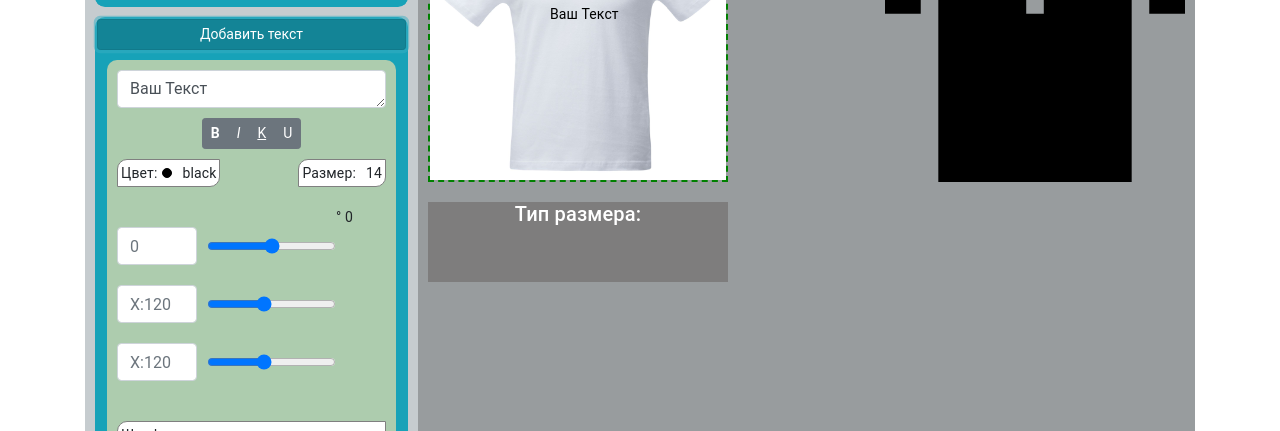
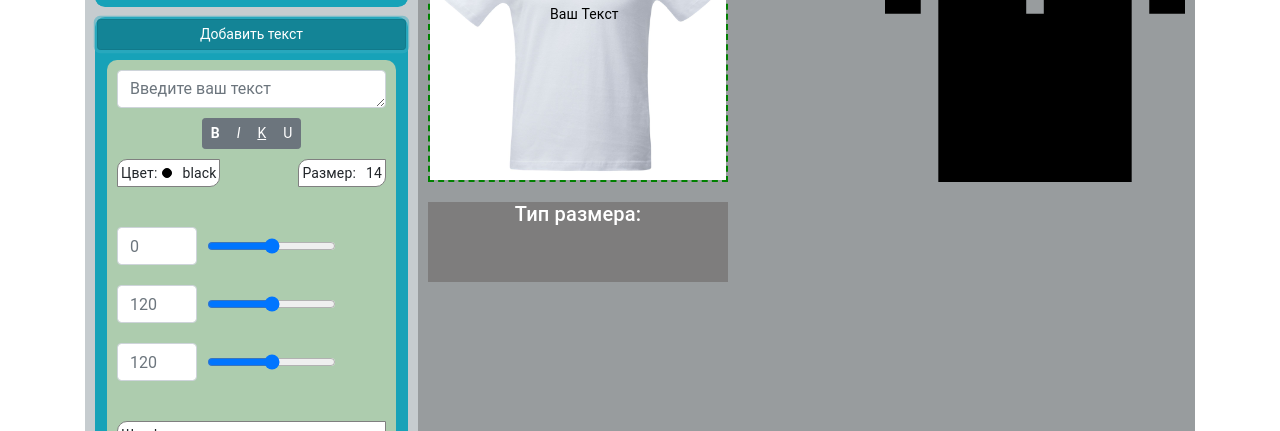
Before and after one commit to PIPSKVIK/my-print, a Vue app: page /layout-constructor in a window 1280 px wide. Both pictures are taken after a click on the button "Добавить текст". Shown: the part 273-704 px from the top of the page. Built offline with nearby package versions, Linux system fonts and the light colour scheme; a web font is replaced by a local one.

Commit message:
Долбавил данные с state по позиционированию текста. Появился странный баг, когда range работает не так как должен.

```diff
--- a/src/components/baseUi/BaseTextarea.vue
+++ b/src/components/baseUi/BaseTextarea.vue
@@ -5,7 +5,6 @@
       class="form-control"
       :name="name"
       :id="name"
-      :value="value"
       @input="$emit('input', $event.target.value)"
       :rows="rows"
     >
@@ -25,7 +24,7 @@ export default {
     value: {
       required: false,
       type: String,
-      default: null
+      default: ''
     }
   },
   computed: {
--- a/src/components/constructorPanelWithFunctionality/TypeText.vue
+++ b/src/components/constructorPanelWithFunctionality/TypeText.vue
@@ -3,11 +3,12 @@
     <div class="collapse" id="collapseExample4">
       <div class="type-text__content-wrapper">
         <div class="type-text__section-textarea">
+        <!-- поле ввода основного текста -->
           <BaseTextarea
             name="Text"
-            v-model="createPrintText"
             class="type-text__textarea"
             placeholder="Введите ваш текст"
+            v-model="chengePrintText"
           />
         </div>
         <!-- кнопки управлением Начертиание -->
@@ -79,34 +80,33 @@
           <div class="text-posipion">
             <div class="text-posipion__position-deg">
               <BaseInput
-                name="rotate"
+                name="TextRotate"
                 type="text"
                 class="text-posipion__input-rotate"
-                :placeholder="chengeTextRotate"
-                v-model="chengeTextRotate"
+                :placeholder="getTextRotate"
+                v-model="changeTextRotate"
               />
-              <input class="text-posipion__range" type="range" min="-180" max="180" v-model="chengeTextRotate">
-              <span>&#176; {{textRotare}} </span>
+              <input class="text-posipion__range" type="range" min="-180" max="180" v-model="changeTextRotate">
             </div>
             <div class="text-posipion__position-x">
               <BaseInput
                 name="positioX"
                 type="text"
                 class="text-posipion__input-positioX"
-                :placeholder=" 'X:' + textPositionX"
-                v-model="chengeTextPositionX"
+                :placeholder="getTextPositionX"
+                v-model="changeTextPositionX"
               />
-              <input class="text-posipion__range" type="range" min="0" max="275" v-model="chengeTextPositionX">
+              <input class="text-posipion__range" type="range" min="0" max="275" v-model="changeTextPositionX">
             </div>
             <div class="text-posipion__position-x">
               <BaseInput
                 name="positioY"
                 type="text"
                 class="text-posipion__input-positioY"
-                :placeholder=" 'X:' + textPositionY"
-                v-model="chengeTextPositionY"
+                :placeholder="getTextPositionY"
+                v-model="changeTextPositionY"
               />
-              <input class="text-posipion__range" type="range" min="0" max="275" v-model="chengeTextPositionY">
+              <input class="text-posipion__range" type="range" min="0" max="275" v-model="changeTextPositionY">
             </div>
           </div>
         </div>
@@ -139,19 +139,6 @@ export default {
     BaseInput
   },
   props: {
-    textPositionY: {
-      type: String
-    },
-    textPositionX: {
-      type: String
-    },
-    textRotare: {
-      type: String
-    },
-    printText: {
-      type: String,
-      required: true
-    },
     optionsColors: {
       type: Array
     },
@@ -199,43 +186,49 @@ export default {
     },
     optionsFont (option) {
       this.$emit('optionsFont', option)
-    },
-    changeDragPositionY () {
-      this.$emit('changeDragPositionY', this.PositionY)
     }
   },
   computed: {
-    createPrintText: {
+    chengePrintText: {
       get () {
-        return this.printText
+        return this.$store.state.printText
       },
-      set (value) {
-        this.$emit('update:printText', value)
+      set (val) {
+        this.$store.commit('upgradePrintText', val)
       }
     },
-    chengeTextRotate: {
+    changeTextPositionX: {
       get () {
-        return this.textRotare
+        return this.$store.state.textPositionX
       },
       set (val) {
-        this.$emit('update:textRotare', val)
+        this.$store.commit('updateTextPositionX', val)
       }
     },
-    chengeTextPositionX: {
+    changeTextPositionY: {
       get () {
-        return this.textPositionX
+        return this.$store.state.textPositionY
       },
       set (val) {
-        this.$emit('update:textPositionX', val)
+        this.$store.commit('updateTextPositionY', val)
       }
     },
-    chengeTextPositionY: {
+    changeTextRotate: {
       get () {
-        return this.textPositionY
+        return this.$store.state.textRotate
       },
       set (val) {
-        this.$emit('update:textPositionY', val)
+        this.$store.commit('updateTextRotate', val)
       }
+    },
+    getTextRotate () {
+      return this.$store.getters.getTextRotate
+    },
+    getTextPositionX () {
+      return this.$store.getters.getTextPositionX
+    },
+    getTextPositionY () {
+      return this.$store.getters.getTextPositionY
     }
   }
 }
--- a/src/store/dataTextOptions/index.js
+++ /dev/null
@@ -1,6 +0,0 @@
-export default {
-  state: {},
-  mutations: {},
-  actions: {},
-  getters: {}
-}
--- a/src/store/index.js
+++ b/src/store/index.js
@@ -1,6 +1,6 @@
 import Vue from 'vue'
 import TypeText from './optionsEditTextAndStateComponents/Index'
-import OptionsText from './dataTextOptions/index'
+import TypeTextVariables from './optionsEditTextAndStateComponents/TypeTextComponentVariables.js'
 import Vuex from 'vuex'
 
 Vue.use(Vuex)
@@ -8,6 +8,6 @@ Vue.use(Vuex)
 export default new Vuex.Store({
   modules: {
     TypeText,
-    OptionsText
+    TypeTextVariables
   }
 })
--- /dev/null
+++ b/src/store/optionsEditTextAndStateComponents/TypeTextComponentVariables.js
@@ -0,0 +1,37 @@
+export default {
+  state: {
+    printText: 'Ваш Текст',
+    textPositionX: '120',
+    textPositionY: '120',
+    textRotate: '0'
+  },
+  mutations: {
+    upgradePrintText (state, getPrintText) {
+      state.printText = getPrintText
+    },
+    updateTextPositionX (state, getTextPositionX) {
+      state.textPositionX = getTextPositionX
+    },
+    updateTextPositionY (state, getTextPositionY) {
+      state.textPositionY = getTextPositionY
+    },
+    updateTextRotate (state, getTextRotate) {
+      state.textRotate = getTextRotate
+    }
+  },
+  actions: {},
+  getters: {
+    getPrintText (state) {
+      return state.printText
+    },
+    getTextPositionX (state) {
+      return state.textPositionX
+    },
+    getTextPositionY (state) {
+      return state.textPositionY
+    },
+    getTextRotate (state) {
+      return state.textRotate
+    }
+  }
+}
--- a/src/views/layoutPage/LayoutConstructor.vue
+++ b/src/views/layoutPage/LayoutConstructor.vue
@@ -38,10 +38,6 @@
           Добавить текст
         </button>
         <TypeText
-          :printText.sync="printText"
-          :textRotare.sync="textRotare"
-          :textPositionX.sync="textPositionX"
-          :textPositionY.sync="textPositionY"
           :allOptionsColors="allOptionsColors"
           :allOptionsSize="allOptionsSize"
           :allTypeFontFamily="allTypeFontFamily"
@@ -71,8 +67,8 @@
               'text-underline__active': isTextUnderlineActive,
               'text-transform__active': isTextTransformActive
             }"
-            :style="[ changeTextValue, changeFotSize, rotateStyle, changePosition, changeTextFonts ]"
-            > {{ printText }}
+            :style="[ changeTextValue, changeFotSize, changePosition, changeTextFonts, rotateStyle ]"
+            > {{ getPrintText }}
           </p>
           <div class="constructor-right__subjects-selected">
             <img :src="getImgUrl(typeSubjects)" alt="img" width="300" height="250">
@@ -114,14 +110,10 @@ export default {
       typeSubjects: 'image-men-t-shirt.jpg',
       typeSizes: '',
       currentColors: ['#000000', '#aa55aa', '#ffffff'],
-      textRotare: '0',
-      textPositionX: '120',
-      textPositionY: '120',
       selectedTextValue: '#000000',
       selectedName: 'black',
       selectedSize: 14,
       selectFonts: '',
-      printText: 'Ваш Текст',
       isTextFontWeightActive: false,
       isTextFontStyleActive: false,
       isTextUnderlineActive: false,
@@ -156,11 +148,15 @@ export default {
       'allOptionsColors',
       'allOptionsSize',
       'allTypeSize',
-      'allTypeFontFamily'
+      'allTypeFontFamily',
+      'getPrintText',
+      'getTextPositionX',
+      'getTextPositionY',
+      'getTextRotate'
     ]),
     rotateStyle () {
       return {
-        transform: 'rotate(' + this.textRotare + 'deg)'
+        transform: 'rotate(' + this.getTextRotate + 'deg)'
       }
     },
     changeTextValue () {
@@ -175,8 +171,8 @@ export default {
     },
     changePosition () {
       return {
-        top: this.textPositionY + 'px',
-        left: this.textPositionX + 'px'
+        top: this.getTextPositionX + 'px',
+        left: this.getTextPositionY + 'px'
       }
     },
     changeTextFonts () {
```
